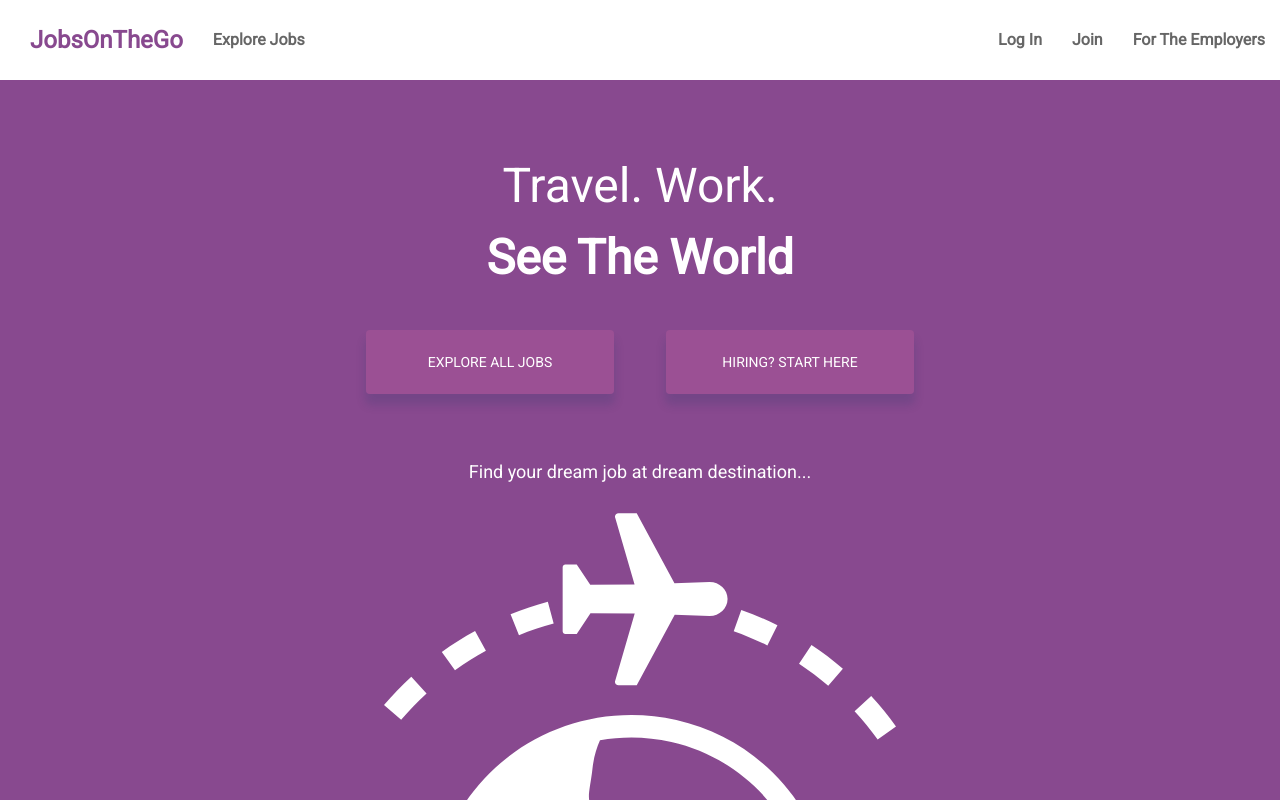
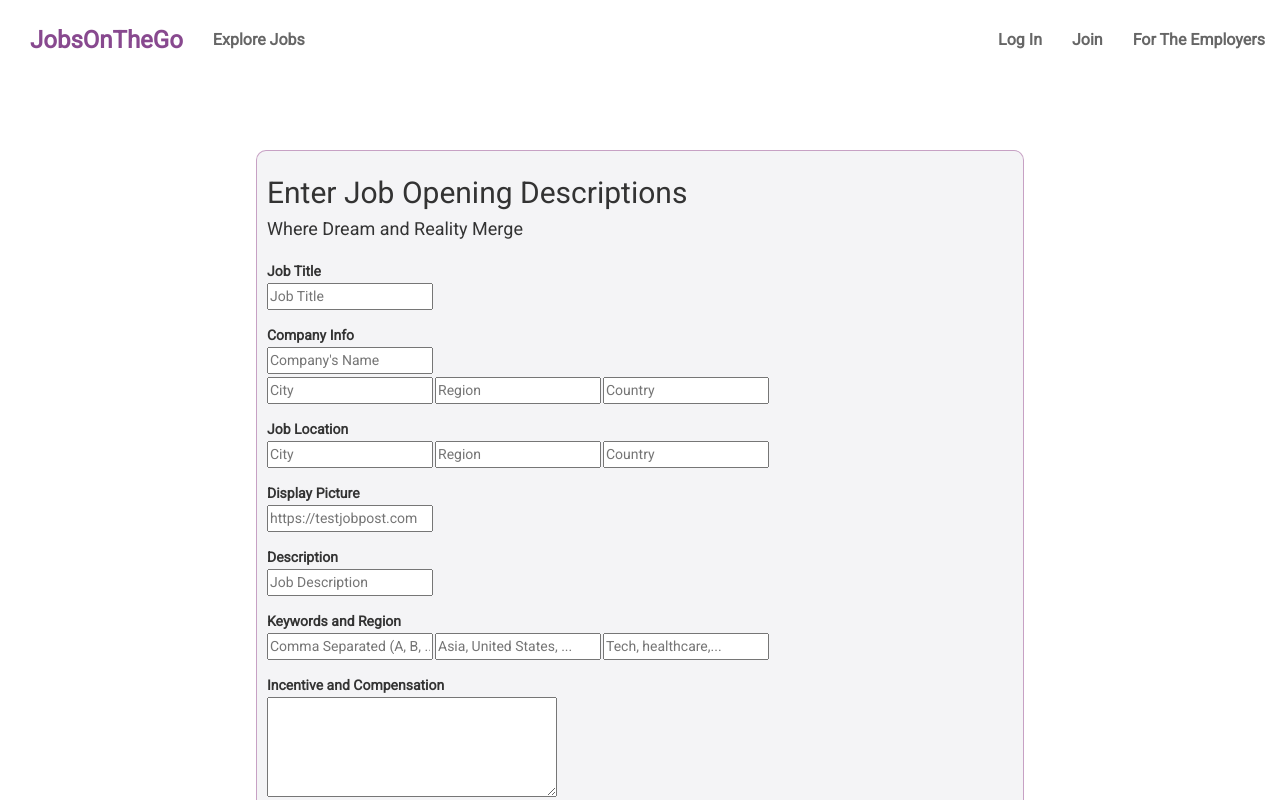
Before and after one commit to luckyrose89/Jobbatical-clone, a React app: page /createjob in a window 1280 px wide. Shown: the top 800 px of the page. Built offline with nearby package versions, Linux system fonts and the light colour scheme; no server answers.

Commit message:
update InputJob page

```diff
--- a/package.json
+++ b/package.json
@@ -51,6 +51,8 @@
     "react-router-dom": "^4.1.2",
     "react-router-hash-link": "^1.1.0",
     "redux": "^3.7.2",
+    "redux-form": "^7.0.3",
+    "redux-form-website-template": "0.0.50",
     "redux-logger": "^3.0.6",
     "redux-promise": "^0.5.3",
     "redux-thunk": "^2.2.0"
--- a/src/client/app/App.jsx
+++ b/src/client/app/App.jsx
@@ -22,7 +22,7 @@ function App() {
 
         <Route exact path="/" component={Landing} />
         <Route path="/example" component={Example} />
-        <Route path="/input" component={InputPage} />
+        <Route path="/createjob" component={InputPage} />
         <Route path="/auth-demo" component={AuthDemo} />
         <Route path="/jobs" component={Jobs} />
         <Route path="/job/:id" component={JobDetails} />
--- /dev/null
+++ b/src/client/app/component/InputForm.js
@@ -0,0 +1,191 @@
+import React from 'react';
+import { Field, reduxForm } from 'redux-form';
+
+const InputForm = props => {
+  const { handleSubmit, pristine, reset, submitting } = props;
+  return (
+    <div className='job-form'>
+      <form onSubmit={ handleSubmit } >
+        <h2>Enter Job Opening Descriptions</h2>
+        <h4>Where Dream and Reality Merge</h4>
+        <div>
+          <label>Job Title</label>
+          <div>
+            <Field
+              name="name"
+              component="input"
+              type="text"
+              placeholder="Job Title"
+              className="input-single"
+            />
+          </div>
+        </div>
+
+        <div>
+          <label>Company Info</label>
+          <div>
+            <Field
+              name="hiringOrganization.name"
+              component="input"
+              type="text"
+              placeholder="Company's Name"
+              className="input-single"
+            />
+          </div>
+          <div>
+            <Field
+              name="hiringOrganization.location.addressCity"
+              component="input"
+              type="text"
+              placeholder="City"
+              className="input-single"
+            />
+            <Field
+              name="hiringOrganization.location.addressRegion"
+              component="input"
+              type="text"
+              placeholder="Region"
+              className="input-single"
+            />
+            <Field
+              name="hiringOrganization.location.addressCountry"
+              component="input"
+              type="text"
+              placeholder="Country"
+              className="input-single"
+            />
+          </div>
+        </div>
+
+        <div>
+          <label>Job Location</label>
+          <div>
+            <Field
+              name="jobLocation.addressCity"
+              component="input"
+              type="text"
+              placeholder="City"
+              className="input-single"
+            />
+            <Field
+              name="jobLocation.addressRegion"
+              component="input"
+              type="text"
+              placeholder="Region"
+              className="input-single"
+            />
+            <Field
+              name="jobLocation.addressCountry"
+              component="input"
+              type="text"
+              placeholder="Country"
+              className="input-single"
+            />
+
+          </div>
+        </div>
+
+        <div>
+          <label>Display Picture</label>
+          <div>
+            <Field
+              name="pictures"
+              component="input"
+              type="text"
+              placeholder="https://testjobpost.com"
+              className="input-single"
+            />
+          </div>
+        </div>
+
+        <div>
+          <label>Description</label>
+          <div>
+            <Field
+              name="description"
+              component="input"
+              type="text"
+              placeholder="Job Description"
+              className="input-single"
+            />
+          </div>
+        </div>
+
+        <div>
+          <label>Keywords and Region</label>
+          <div>
+            <Field
+              name="category.keyword"
+              component="input"
+              type="text"
+              placeholder="Comma Separated (A, B, ..)"
+              className="input-single"
+            />
+            <Field
+              name="category.region"
+              component="input"
+              type="text"
+              placeholder="Asia, United States, ..."
+              className="input-single"
+            />
+            <Field
+              name="industry"
+              component="input"
+              type="text"
+              placeholder="Tech, healthcare,..."
+              className="input-single"
+            />
+          </div>
+        </div>
+
+        <div>
+          <label>Incentive and Compensation</label>
+          <div>
+            <Field name="incentiveCompensation" component="textarea"  className="input-textarea"/>
+          </div>
+        </div>
+
+        <div>
+          <label>Responsibilities</label>
+          <div>
+            <Field name="responsibilities" component="textarea"  className="input-textarea"/>
+          </div>
+        </div>
+
+        <div>
+          <label>Qualifications</label>
+          <div>
+            <Field name="qualifications" component="textarea" className="input-textarea"/>
+          </div>
+        </div>
+
+        <div>
+          <label>Employment Type</label>
+          <div>
+            <label>
+              <Field name="employmentType" component="input" type="radio" value="Full-Time" />
+              {' '}
+              Full-Time
+            </label>
+            <label>
+              <Field name="employmentType" component="input" type="radio" value="PFull-Time" />
+              {' '}
+              Part-Time
+            </label>
+          </div>
+        </div>
+
+        <div>
+          <button type="submit" disabled={pristine || submitting}>Submit</button>
+          <button type="button" disabled={pristine || submitting} onClick={reset}>
+            Clear Values
+          </button>
+        </div>
+      </form>
+    </div>
+  );
+};
+
+export default reduxForm({
+  form: 'simple', // a unique identifier for this form
+})(InputForm);
--- a/src/client/app/component/InputPage.jsx
+++ b/src/client/app/component/InputPage.jsx
@@ -1,66 +1,32 @@
-import React from 'react';
+import React, { Component } from 'react';
+import { Values } from 'redux-form-website-template';
 import { connect } from 'react-redux';
+import { Field, reduxForm } from 'redux-form';
+import InputForm from './InputForm';
+import Header from './header';
+import Footer from './footer';
+import createNewJob from './createNewJob';
 
-import styles from './InputPage.scss';
-
-// This component serves as an example and a test for the build
-// configurations
-function Example({ onDec, onInc, num }) {
-  return (
-    <div>
-      <h1 className={styles.example}>Hello, team bears-8!</h1><a href="/example">Back to Main</a>
-      <p>Use the following form to test create new user/job</p>
-
-      <form action='/api/job' method="post">
-        <input className={styles.inputBox} type="text" name="name" placeholder=" job" /><br/>
-        <input className={styles.inputBox} type="text" name="hiringOrganization.name" placeholder=" hiringOrganization.name" /><br/>
-        <input className={styles.inputSub} type="text" name="hiringOrganization.location.addressCity" placeholder=" hiringOrganization.location.addressCity" />
-        <input className={styles.inputSub} type="text" name="hiringOrganization.location.addressRegion" placeholder=" hiringOrganization.location.addressRegion" />
-        <input className={styles.inputSub} type="text" name="hiringOrganization.location.addressCountry" placeholder=" hiringOrganization.location.addressCountry" /><br/>
-        <input className={styles.inputBox} type="text" name="pictures" placeholder=" http://testjobpost.com"/><br/>
-        <input className={styles.inputBox} type="text" name="description" placeholder=" description" /><br/>
-        <input className={styles.inputBox} type="text" name="category.keyword" placeholder=" category.keyword" /><br/>
-        <input className={styles.inputBox} type="text" name="category.region" placeholder=" region" /><br/>
-        <input className={styles.inputBox} type="text" name="incentiveCompensation" placeholder=" incentiveCompensation" /><br/>
-        <input className={styles.inputSub} type="text" name="jobLocation.addressCity" placeholder=" jobLocation.addressCity" />
-        <input className={styles.inputSub} type="text" name="jobLocation.addressRegion" placeholder=" jobLocation.addressRegion" />
-        <input className={styles.inputSub} type="text" name="jobLocation.addressCountry" placeholder=" jobLocation.addressCountry" /><br/>
-        <input className={styles.inputBox} type="text" name="employmentType" placeholder=" job" /><br/>
-        <input className={styles.inputBox} type="text" name="industry" placeholder=" industry" /><br/>
-        <input className={styles.inputBox} type="text" name="responsibilities" placeholder=" responsibilities" /><br/>
-        <input className={styles.inputBox} type="text" name="qualifications" placeholder=" qualifications" /><br/>
-        <input className={styles.inputBox} className={styles.submit} type="submit" value="Create Job" />
-      </form>
-      <p>Use the following to create/update user</p>
-      <form action='/api/user' method="post">
-        <input className={styles.inputBox} type="text" name="profile[username]" placeholder=" username" /><br/>
-        <input className={styles.inputBox} type="text" name="data[oauth]" placeholder=" oauth" /><br/>
-        <input className={styles.inputBox} type="text" name="data[displayName]" placeholder=" displayName"/> <br/>
-        <input className={styles.inputBox} className={styles.submit} type="submit" value="Update User" />
-      </form>
-
-      <p>Use the following api to see data in database</p>
-
-
-      <ul>
-        <li>/api/user</li>
-        <li>/api/job</li>
-        <li>/api/category</li>
-      </ul>
-    </div>
-  );
+class CreateJob extends Component {
+  constructor(props) {
+    super(props)
+  }
+   render() {
+    return (
+      <div>
+        <Header />
+        <InputForm onSubmit={createNewJob} />
+        <Footer />
+      </div>
+    )
+  }
 }
 
+CreateJob.propTypes = {
+}
 
 function mapStateToProps(state) {
-  return {
-  };
 }
 
-function mapDispatchToProps(dispatch) {
-  return {
-  };
-}
-
-export default connect(mapStateToProps, mapDispatchToProps)(Example);
-export { Example };
+export default connect(mapStateToProps)(CreateJob)
+export { CreateJob };
--- a/src/client/app/component/InputPage.scss
+++ /dev/null
@@ -1,33 +0,0 @@
-.example {
-  color: darken(green, 10%);
-}
-
-.inputBox {
-  display: inline-block;
-  cursor: pointer;
-  border-radius: 8px;
-  transition: transform .15s cubic-bezier(0, 0, 0, 1);
-  width: 250px;
-
-  &:hover {
-    transform: scale(1.02);
-  }
-}
-
-.inputSub {
-  display: inline-block;
-  cursor: pointer;
-  border-radius: 8px;
-  transition: transform .15s cubic-bezier(0, 0, 0, 1);
-  margin-left: 12px;
-  width: 250px;
-
-  &:hover {
-    transform: scale(1.02);
-  }
-}
-
-.submit {
-	width: 250px;
-	border-radius: 8px;
-}
--- /dev/null
+++ b/src/client/app/component/createNewJob.js
@@ -0,0 +1,14 @@
+import fetch from 'isomorphic-fetch';
+
+export default (async function createNewJob(values) {
+console.log('creating post request with', values);
+  return fetch('/api/job', {
+    method: 'post',
+    headers: {
+      'Content-Type': 'application/json',
+    },
+    body: JSON.stringify({ values }, null, 2),
+  }).then(
+  window.alert(`You submitted:\n\n${JSON.stringify(values.name, null, 2)}`)
+  )
+});
--- a/src/client/app/component/style.global.css
+++ b/src/client/app/component/style.global.css
@@ -505,3 +505,33 @@ h3.header {
 .job-emptype {
     color: #908593;
 }
+
+/*****Create Job Page*****/
+.job-form {
+    margin: 150px 20vw 20px 20vw;
+    width: 60vw;
+    border: 1px solid rgba(155,80,148,0.5);
+    background-color: #F4F4F6;
+    border-radius: 10px;
+    padding: 5px 5px 5px 10px;
+}
+
+.input-single:focus, .input-textarea:focus {
+    background-color: #F7FFF7;
+}
+
+.input-single {
+    padding: 1px;
+    margin: 0px 2px 3px 0px;
+}
+
+.job-form > form > div > label {
+    margin: 12px 2px 1px 0px;
+}
+
+.input-textarea {
+    padding: 1px;
+    margin: 0px 2px 3px 0px;
+    width: 290px;
+    height: 100px
+}
--- a/src/client/app/reducer/index.js
+++ b/src/client/app/reducer/index.js
@@ -7,6 +7,7 @@ import isFetchingUser from './isFetchingUser';
 import isLoggingIn from './isLoggingIn';
 import isLoggingOut from './isLoggingOut';
 import isSigningup from './isSigningup';
+import { reducer as reduxFormReducer } from 'redux-form';
 
 const rootReducer = combineReducers({
   num: exampleReducer,
@@ -16,6 +17,7 @@ const rootReducer = combineReducers({
   isLoggingIn,
   isLoggingOut,
   isSigningup,
+  form: reduxFormReducer,
 });
 
 export default rootReducer;
```
Also changed, not shown: src/server/routes/api.js (+6 -2 lines).
